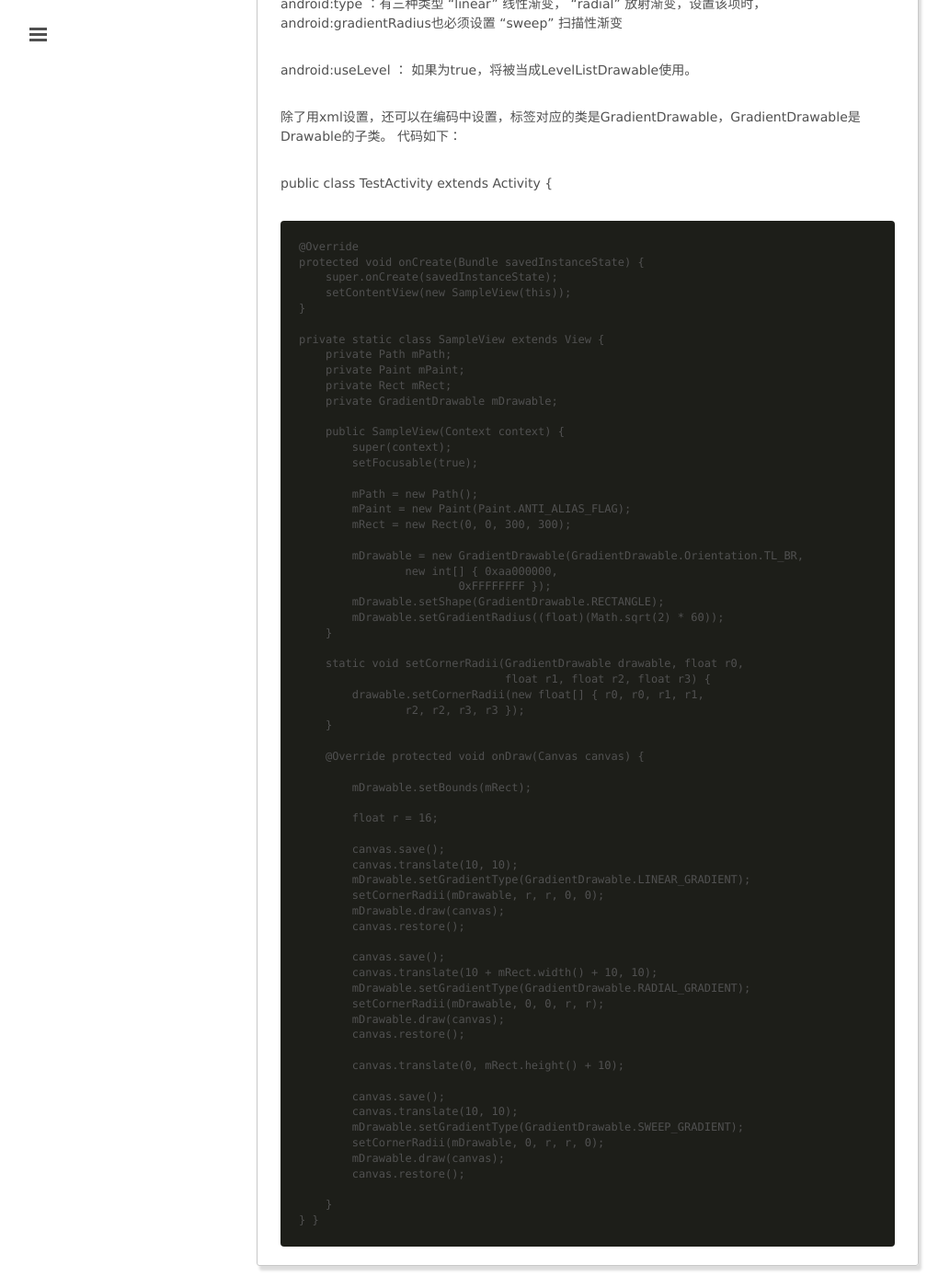
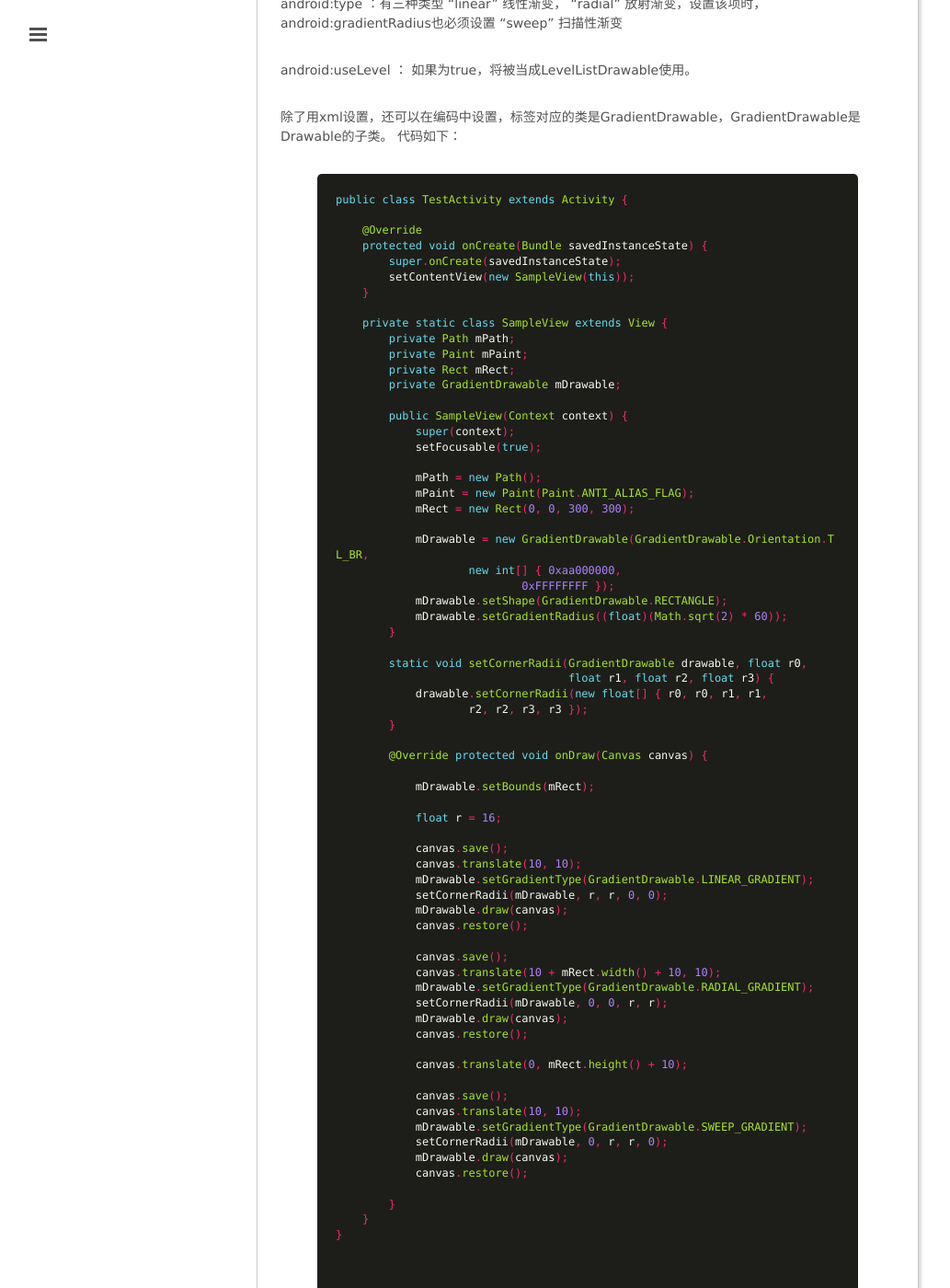
Before and after one commit to mxn21/mxn21.github.io, a Jekyll site: the page built from _posts/2015-12-23-GradientDrawable.md, in a window 1280 px wide and 1400 px high, scrolled down 1888 px. Shown: the whole window at 92% size, without its empty margins (1-1034 px from the left). Built offline with Jekyll 4.4.1, drawn with Linux system fonts in a browser that asks for light colours; Markdown is read by kramdown in place of the engine named in the settings; comment, search, counter and statistics services are not loaded; some of the changed text lies outside the part shown.

Commit message:
3232423423

```diff
--- a/_posts/2015-12-23-GradientDrawable.md
+++ b/_posts/2015-12-23-GradientDrawable.md
@@ -90,6 +90,7 @@
 除了用xml设置，还可以在编码中设置，<gradient>标签对应的类是GradientDrawable，GradientDrawable是Drawable的子类。
 代码如下：
 
+      {% highlight java  %}
 public class TestActivity extends Activity {
 
     @Override
@@ -157,3 +158,17 @@
         }
     }
 }
+
+        {% endhighlight %}
+
+效果如下图：
+
+
+可以看到，代码设置和xml设置大同小异，注意实例化的操作：
+
+      {% highlight java  %}
+ public GradientDrawable(Orientation orientation, int[] colors) {
+        this(new GradientState(orientation, colors));
+    }
+
+        {% endhighlight %}
```
